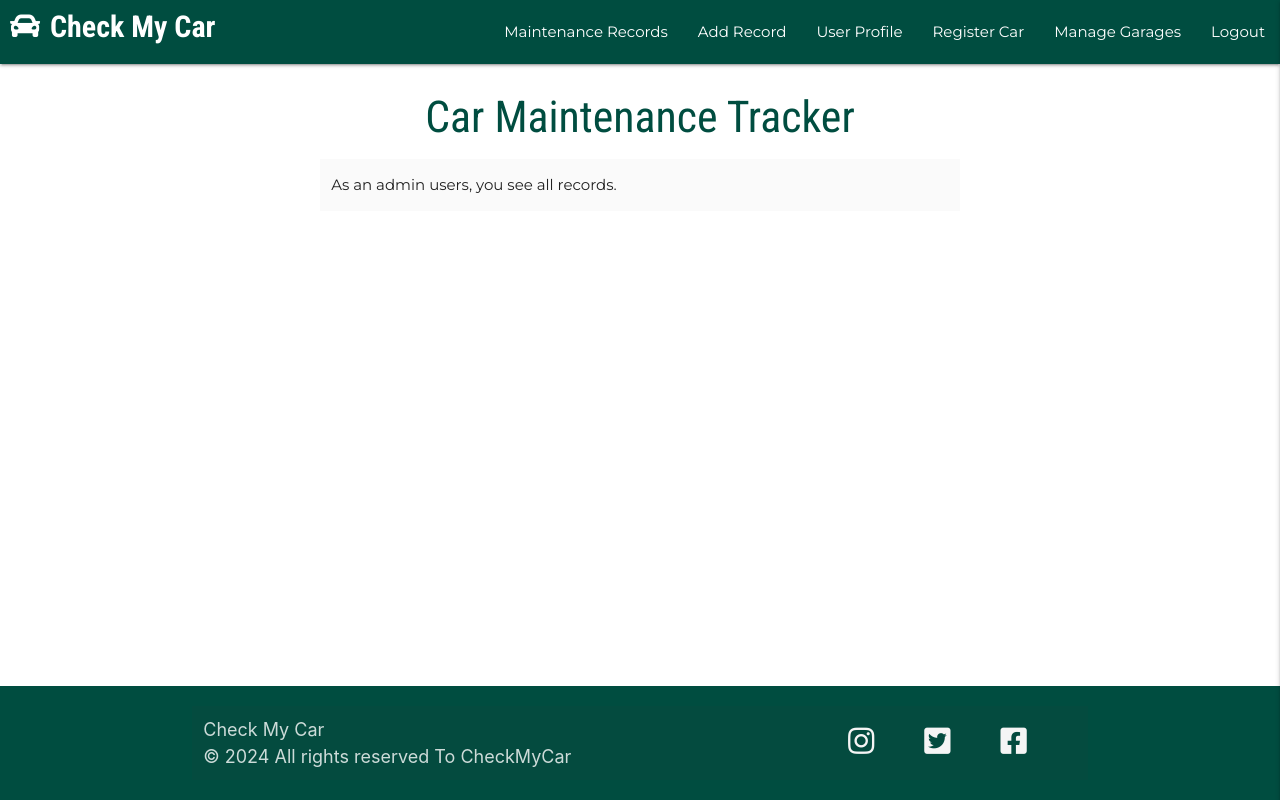
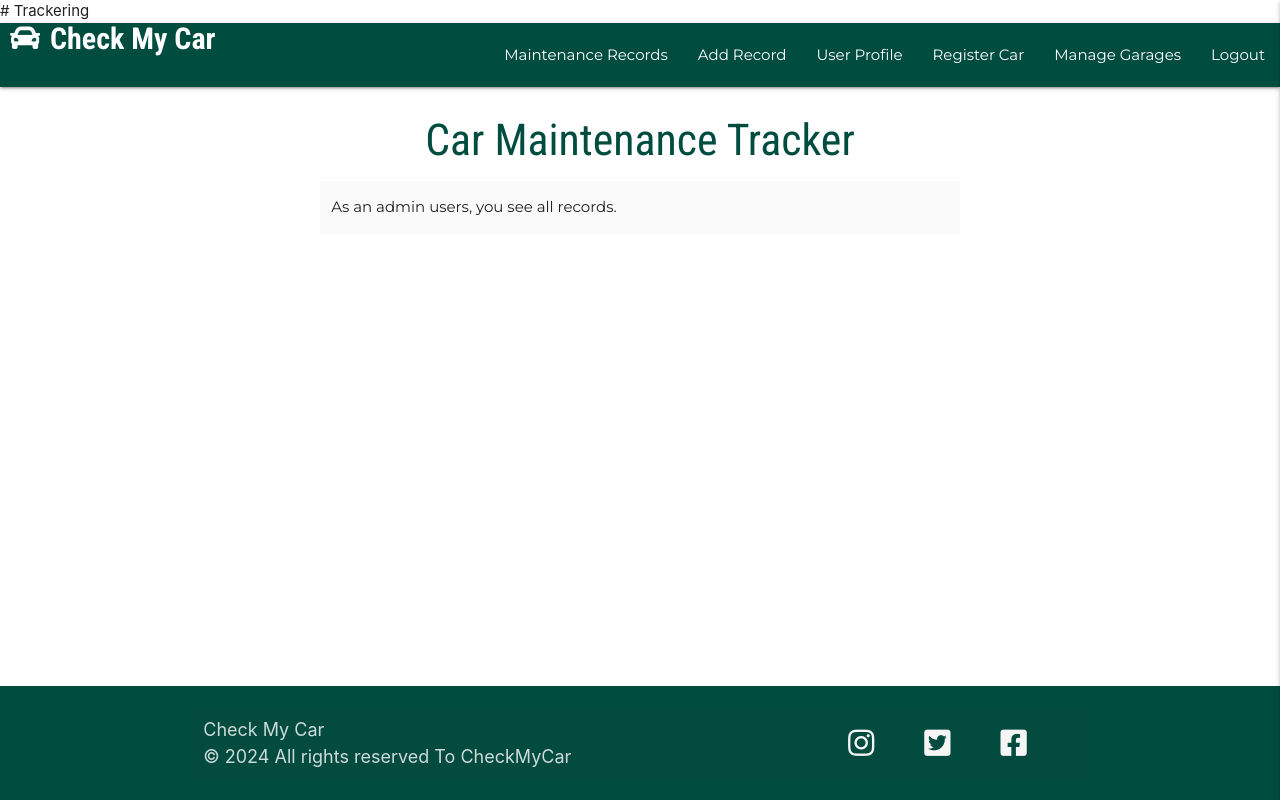
Before and after one commit to ajinkyabhuse3798/ACWTCoursework, a Flask app: page /tracker in a window 1280 px wide. Run offline with Flask 3, Linux system fonts and the light colour scheme; the visitor is signed in with stand-in values (Sample User, id 1); data that the repository does not hold is empty; some libraries are stand-ins or nearby versions.

Commit message:
updated tracker file

```diff
--- a/templates/tracker.html
+++ b/templates/tracker.html
@@ -1,3 +1,7 @@
+# Trackering
+
+
+
 {% extends "base.html" %}
 {% block content %}
 <h3 class="teal-text text-darken-4 center-align text-shadow">Car Maintenance Tracker</h3>
```
